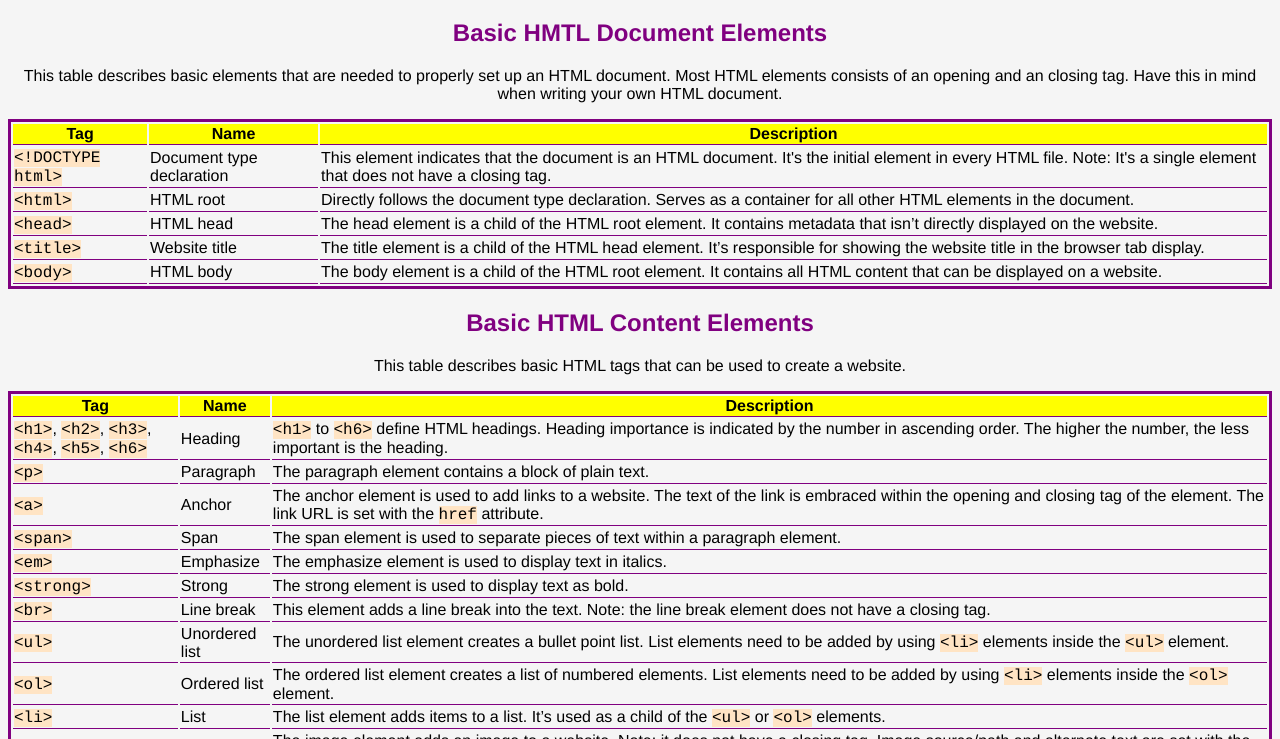
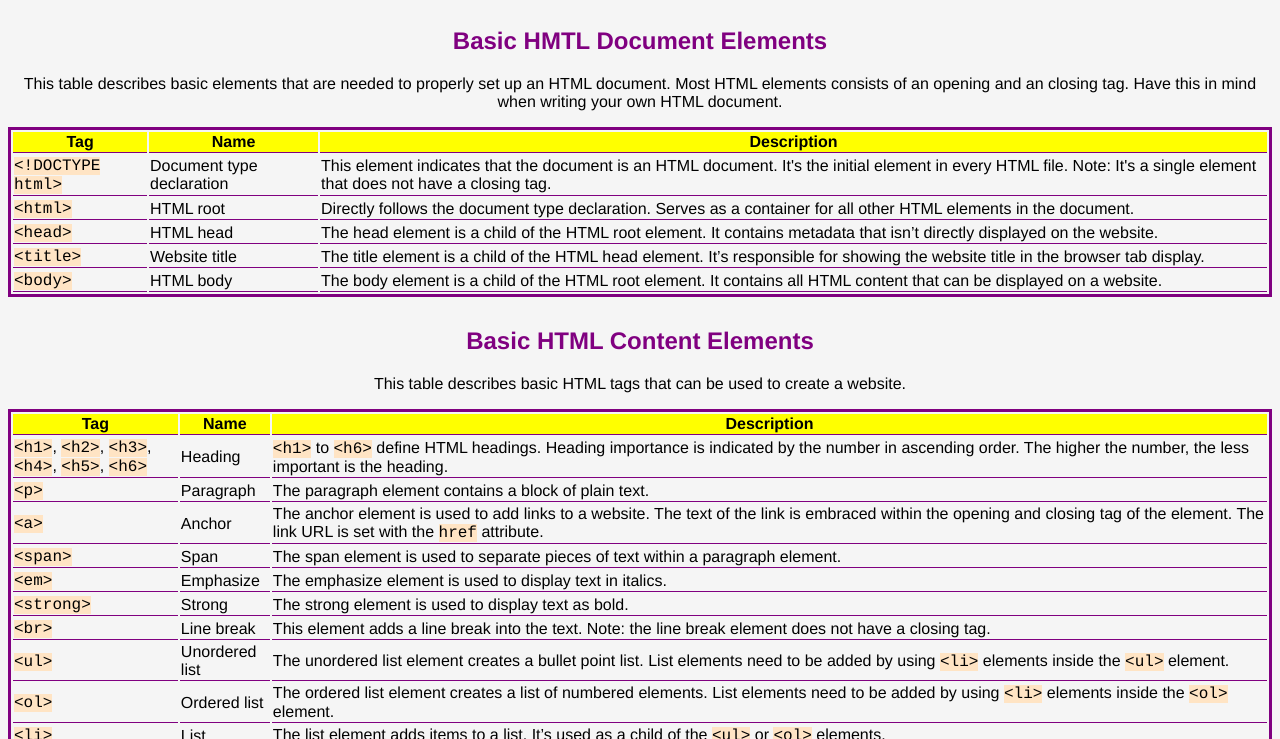
Before and after one commit to likra-sketch/build-your-own-cheat-sheet, a plain HTML site: page index.html in a window 1280 px wide. Shown: the part 61-800 px from the top of the page. Drawn offline with Linux system fonts and the light colour scheme.

Commit message:
add section margin

```diff
--- a/styles.css
+++ b/styles.css
@@ -13,6 +13,10 @@ h1 {
 h2 {
     text-align: center;
     color: purple;
+}
+
+section {
+    margin-top: 30px;
 }
 
 table {
```
